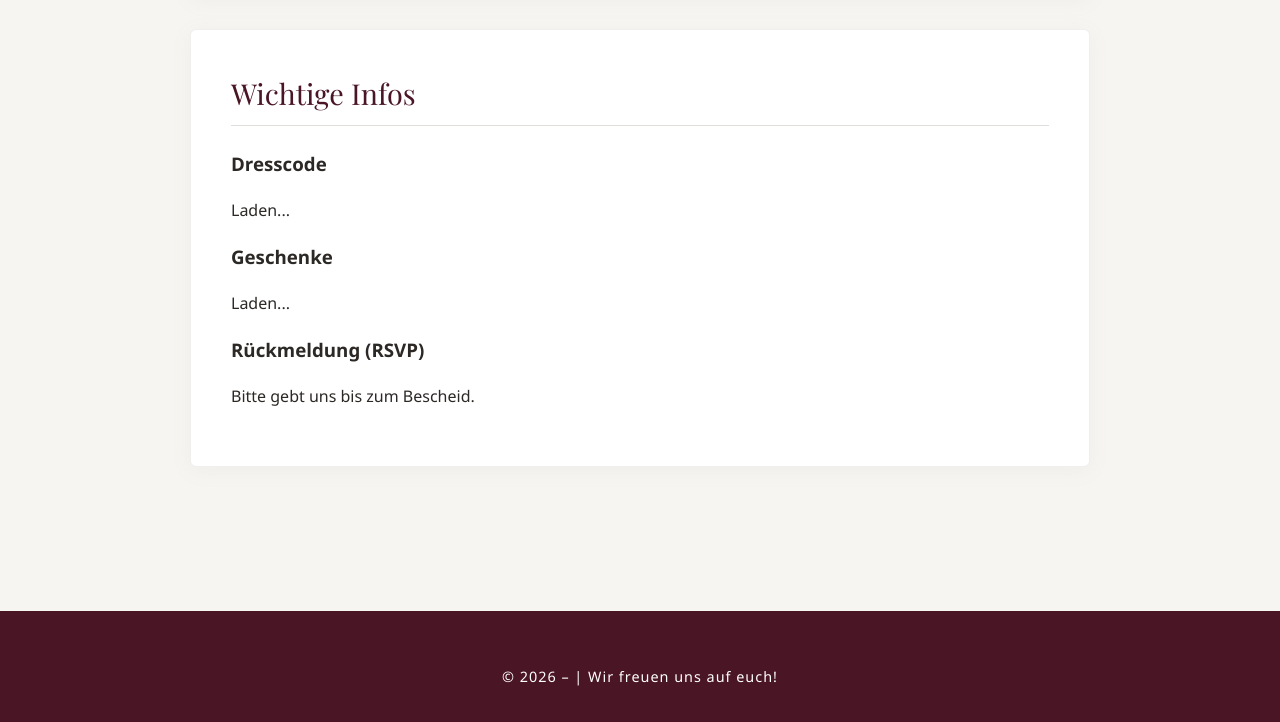
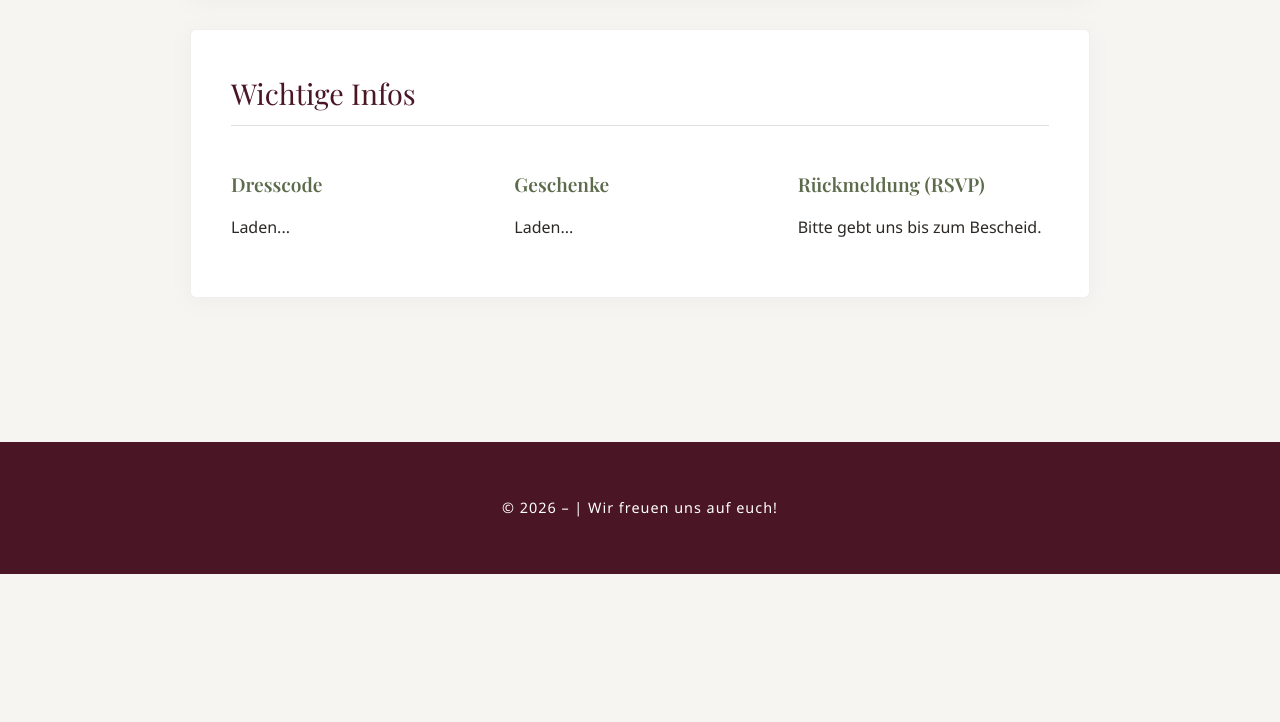
Before and after one commit to tweiss-1/hochzeit, a plain HTML site: page index.html in a window 1280 px wide. Shown: the part 1159-1881 px from the top of the page. After the commit the page ends 1733 px from the top, so only its background shows below. Drawn offline with nearby package versions, Linux system fonts and the light colour scheme; a web font is replaced by a local one.

Commit message:
Update style.css

```diff
--- a/style.css
+++ b/style.css
@@ -124,3 +124,23 @@ footer.site-footer {
     margin-top: 4rem;
     letter-spacing: 1px;
 }
+/* Sanftes Scrollen auf der Website */
+html {
+    scroll-behavior: smooth;
+    scroll-padding-top: 90px; /* Verhindert, dass der Header den Titel verdeckt beim Springen */
+}
+
+/* Stil für das Info-Grid in der Info-Sektion */
+.info-grid {
+    display: grid;
+    grid-template-columns: repeat(auto-fit, minmax(250px, 1fr));
+    gap: 2rem;
+    margin-top: 1.5rem;
+}
+
+.info-item h3 {
+    font-family: var(--font-heading);
+    color: var(--accent);
+    font-size: 1.2rem;
+    margin-bottom: 0.5rem;
+}
```
